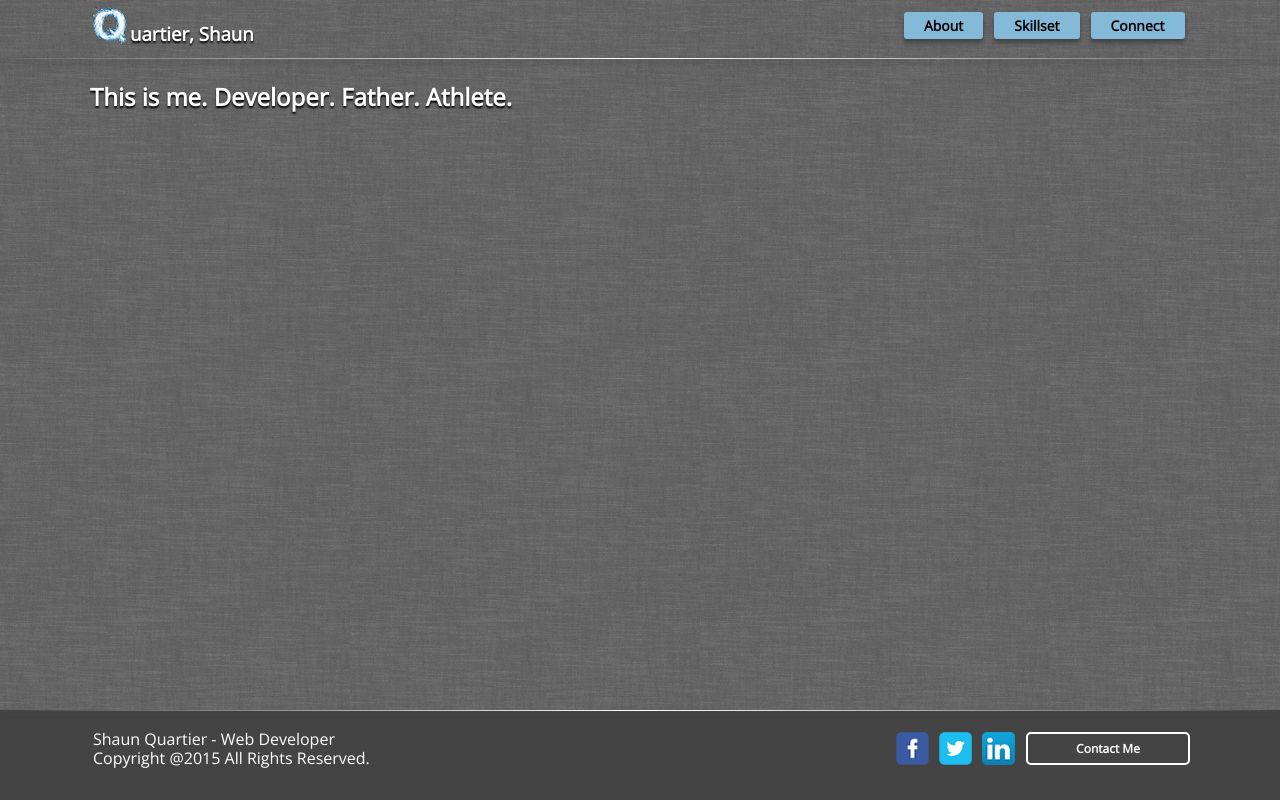
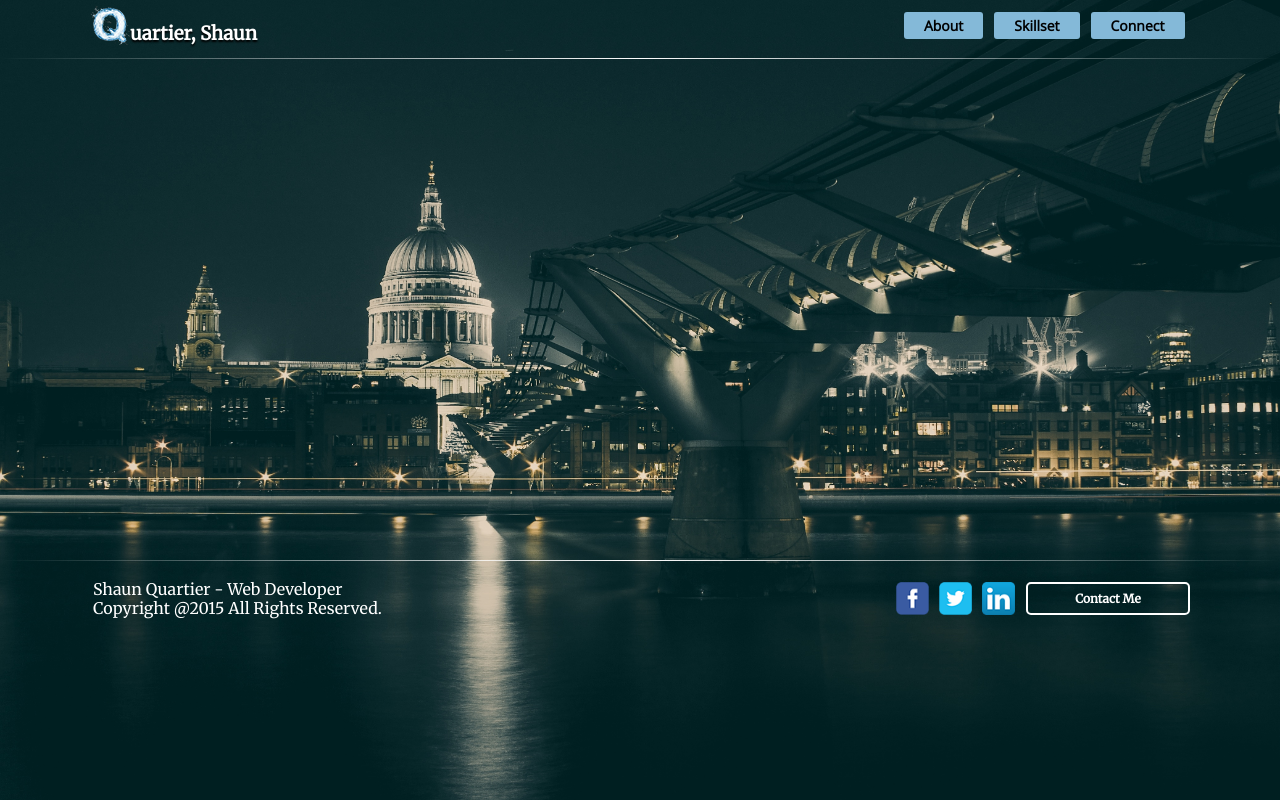
Before and after one commit to Quse02/ProjectMe, a PHP site: page / in a window 1280 px wide. Run offline with PHP 8.4, Linux system fonts and the light colour scheme.

Commit message:
Updating the project with new files

```diff
--- a/application/content/Home.php
+++ b/application/content/Home.php
@@ -1,3 +1,3 @@
 <div id="main">
-    <h2>This is me. Developer. Father. Athlete.</h2>
+
 </div><!-- main -->
--- a/application/template/portal/Footer.php
+++ b/application/template/portal/Footer.php
@@ -2,9 +2,10 @@
     <hr class="style-one" />
     <div id="footer">
         <div id="social_media_icons">
-            <a class="facebook_icon" href="#"></a>
-            <a class="twitter_icon" href="#"></a>
-            <a class="linkedin_icon" href="#"></a>
+            <a class="facebook_icon" href="https://www.facebook.com/ShaunQuartier" target="_blank"></a>
+            <a class="twitter_icon" href="https://twitter.com/TheQuse" target="_blank"></a>
+            <a class="linkedin_icon" href="https://www.linkedin.com/in/quartiers
+" target="_blank"></a>
             <a class="ghost-button-footer" href="mailto:Shaun.Quartier@gmail.com">Contact Me</a>
         </div>
         <div id="more_info">
--- a/application/template/portal/Header.php
+++ b/application/template/portal/Header.php
@@ -7,6 +7,7 @@
     <title>My Project - This is me.</title>
 
     <link href='https://fonts.googleapis.com/css?family=Open+Sans' rel='stylesheet' type='text/css'>
+    <link href='https://fonts.googleapis.com/css?family=Merriweather' rel='stylesheet' type='text/css'>
     <link rel="stylesheet" href="media/css/home.css" />
 
     <link rel="shortcut icon" href="media/images/Logo.png" />
--- a/media/css/home.css
+++ b/media/css/home.css
@@ -2,9 +2,11 @@
 STRUCTURE
 ******************************************************************************/
 body {
-    background: #444444 url(../images/grey_wash_wall.png) repeat;
-    font-family: 'Open Sans', sans-serif;
-	font-size: 12pt;
+    background: #031A1F url(../images/DCskyline.jpg) no-repeat top center;
+    background-size: 100% 100%;
+    /*font-family: 'Open Sans', sans-serif; */
+    font-family: 'Merriweather', serif;
+    font-size: 12pt;
 	line-height: 1.2em;
     margin: 0px;
 	}
@@ -13,7 +15,7 @@ html, body {height: 100%;}
 
 #main-container {
     width: 100%;
-    min-height: 100%;
+    min-height: 650px;
 }
 
 #head-container {
@@ -99,7 +101,6 @@ html, body {height: 100%;}
         background-image: -moz-linear-gradient(top, #84B9D8, #84B9D8);
         background-image: -o-linear-gradient(top, #84B9D8, #84B9D8);
         background-image: linear-gradient(#84B9D8, #84B9D8);
-        box-shadow: 0px 4px 4px #444444;
         -moz-border-radius: 3px;
         -webkit-border-radius: 3px;
         border-radius: 3px;
@@ -139,7 +140,6 @@ html, body {height: 100%;}
         display: block;
         width: 100%;
         border: 0;
-        box-shadow: 0px 4px 4px #444444;
         height: 1px;
         background-image: linear-gradient(to right, transparent, #ffffff, transparent);
     }
@@ -148,7 +148,6 @@ html, body {height: 100%;}
 FOOTER
 *****************************************************/
 #footer-container {
-    background: #444444;
     position: relative;
     width: 100%;
     margin-top: -98px; /* negative value of footer height */
```
Also changed, not shown: application/content/Connect.php (+1 -15 lines), media/images/DCskyline.jpg (added), 2 other files.
